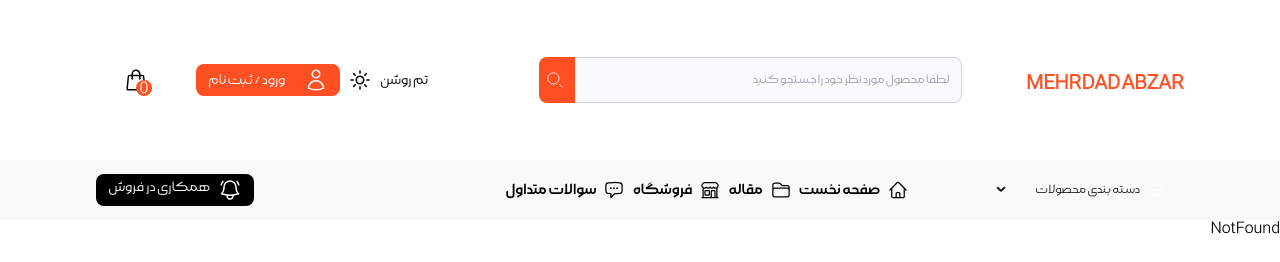
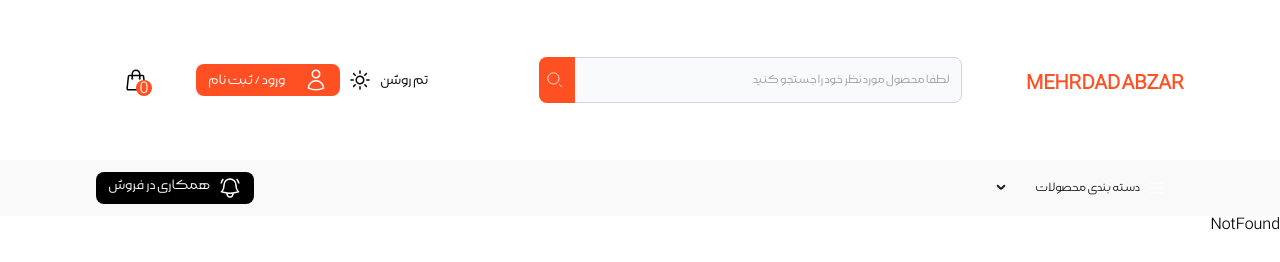
Before and after one commit to mehrdadosouli/abzar_osouli, a React (Vite) app: page /notfound in a window 1280 px wide. Shown: the top 262 px of the page. Built offline with nearby package versions, Linux system fonts and the light colour scheme.

Commit message:
fix menu header

```diff
--- a/src/App.jsx
+++ b/src/App.jsx
@@ -15,7 +15,7 @@ function App() {
     loadTheme()
   }, []);
   return (
-    <div>
+    <div className='overflow-hidden'>
       <HeaderTop getTheme={getTheme} setGetTheme={setGetTheme}/>
       <HeaderMain getTheme={getTheme} setGetTheme={setGetTheme}/>
       <Routers />
--- a/src/components/header/HeaderMain.jsx
+++ b/src/components/header/HeaderMain.jsx
@@ -7,8 +7,9 @@ import HamburgerSvg from "../../../public/photo/HamburgerSvg"
 import Basket from '../basket/Basket'
 import Menu from "../menu/Menu"
 import { NavLink } from "react-router"
+import './headerr.css'
 
-export default function HeaderMain({ setGetTheme , getTheme }) {
+export default function HeaderMain({ setGetTheme, getTheme }) {
   const [open, setOpen] = useState(false)
   const [width, setWidth] = useState('')
   const activeLinkStyle = {
@@ -20,6 +21,9 @@ export default function HeaderMain({ setGetTheme , getTheme }) {
       setWidth(window.innerWidth)
     }
     window.addEventListener('resize', handleResize);
+    if(width > '1023'){
+      setOpen(false)
+    }
     return () => {
       window.removeEventListener('resize', handleResize);
     }
@@ -33,17 +37,16 @@ export default function HeaderMain({ setGetTheme , getTheme }) {
   }
 
   return (
-    <div className="grid grid-cols-4 items-center md:px-24 md:py-3 bg-box_lighten_secondry sticky top-0 z-50">
+    <div className="grid grid-cols-4 items-center md:px-24 md:py-3 bg-box_lighten_secondry sticky top-0 z-50 ">
       <div className="relative md:col-span-1 col-span-2">
         <Menu />
       </div>
-      <ul className={` lg:w-fit w-[40vw] lg:static absolute lg:ml-0 ml-6 left-0 ap-3 z-40 lg:col-span-2 md:col-span-1 col-span-1 ${open ? 'h-fit z-[999999999] top-7' : 'h-6 lg:h-full'} lg:bg-transparent bg-primary_lighteen transition-all
-      overflow-hidden flex lg:flex-row flex-col lg:items-center [&>*]:flex lg:[&>*]:flex-row [&>*]:flex-row-reverse lg:[&>*]:gap-2 [&>*]:gap-3 lg:[&>*]:px-1 [&>*]:px-3 group hover:[&>*]:bg-box_lighten_secondry [&>*]:select-none `}>
-        {
-          width <= '1023' && <li className="bg-transparent hover:cursor-pointer befores" onClick={clickHandler}>
+      <div className={`absolute left-8 top-2 ${width <= '1023' ? "flex" : "hidden" }`}>
+          <li className="bg-transparent hover:cursor-pointer befores top-full bottom-full translate-y-1/2 list-none" onClick={clickHandler}>
             <HamburgerSvg />
           </li>
-        }
+      </div>
+      <ul className={`menu ${open ? 'open' : ''} [&>*]:flex [&>*]:flex-row-reverse [&>*]:gap-3 [&>*]:pb-4 [&>*]:justify-start`}>
         <li className="py-2">
           <HomeSvg />
           <NavLink exact to='/' className="font-morabba_medium" activeStyle={activeLinkStyle}>صفحه نخست</NavLink >
@@ -63,7 +66,7 @@ export default function HeaderMain({ setGetTheme , getTheme }) {
       </ul>
       {
         width > '1023' ?
-          <div className="col-span-1 flex justify-self-end gap-2 text-white bg-black px-3 py-1 rounded-lg">
+          <div className="col-span-3 flex justify-self-end gap-2 text-white bg-black px-3 py-1 rounded-lg">
             <svg xmlns="http://www.w3.org/2000/svg" fill="none" viewBox="0 0 24 24" strokeWidth={1.5} className="size-6 stroke-white">
               <path d="M14.857 17.082a23.848 23.848 0 0 0 5.454-1.31A8.967 8.967 0 0 1 18 9.75V9A6 6 0 0 0 6 9v.75a8.967 8.967 0 0 1-2.312 6.022c1.733.64 3.56 1.085 5.455 1.31m5.714 0a24.255 24.255 0 0 1-5.714 0m5.714 0a3 3 0 1 1-5.714 0M3.124 7.5A8.969 8.969 0 0 1 5.292 3m13.416 0a8.969 8.969 0 0 1 2.168 4.5" />
             </svg>
@@ -74,7 +77,7 @@ export default function HeaderMain({ setGetTheme , getTheme }) {
             <Basket setGetTheme={setGetTheme} getTheme={getTheme} />
           </div>
       }
-      <div className={open ? "w-full h-screen bg-gray-300 blur-lg opacity-50 absolute top-16 bottom-0 left-0 right-0 z-30" : "hidden"} onClick={() => setOpen(false)} ></div>
-    </div>
+      <div className={`transform absolute ${open ? "w-full h-[100vh] blur-lg top-16 -z-10 bg-gray-200 opacity-50" : "hidden"} transition-all duration-300`} onClick={() => setOpen(false)}></div>
+      </div>
   )
 }
--- /dev/null
+++ b/src/components/header/headerr.css
@@ -0,0 +1,16 @@
+.menu {
+    position: absolute;
+    top: 100%;
+    left: -100%;
+    width: 70%;
+    max-height: 35vh;
+    background-color: #f0f0f0;
+    transition: left 0.3s ease;
+    z-index: 10;
+    overflow: auto;
+    padding: 2rem;
+  }
+
+  .menu.open {
+    left: 0;
+  }
--- a/src/pages/category/OneCategory.jsx
+++ b/src/pages/category/OneCategory.jsx
@@ -12,7 +12,7 @@ function OneCategory() {
     console.log(findCategory);
 
     return (
-        <div className='grid lg:grid-cols-3 md:grid-cols-2 grid-cols-1 md:px-24 my-20'>
+        <div className='grid lg:grid-cols-3 md:grid-cols-2 grid-cols-1 gap-5 md:px-24 px-12 my-20'>
             <Product selectOnecategory={findCategory.relatedProducts} />
         </div>
     )
```
